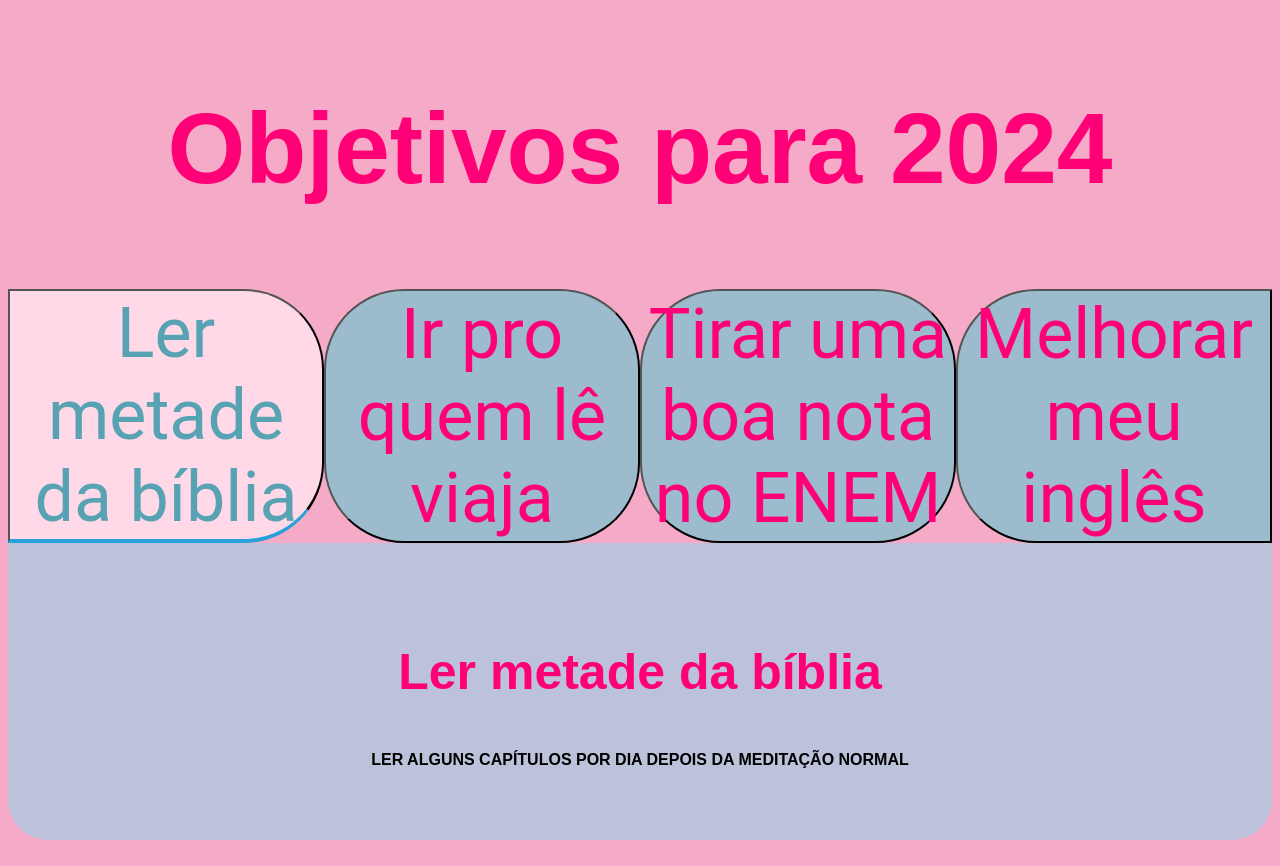
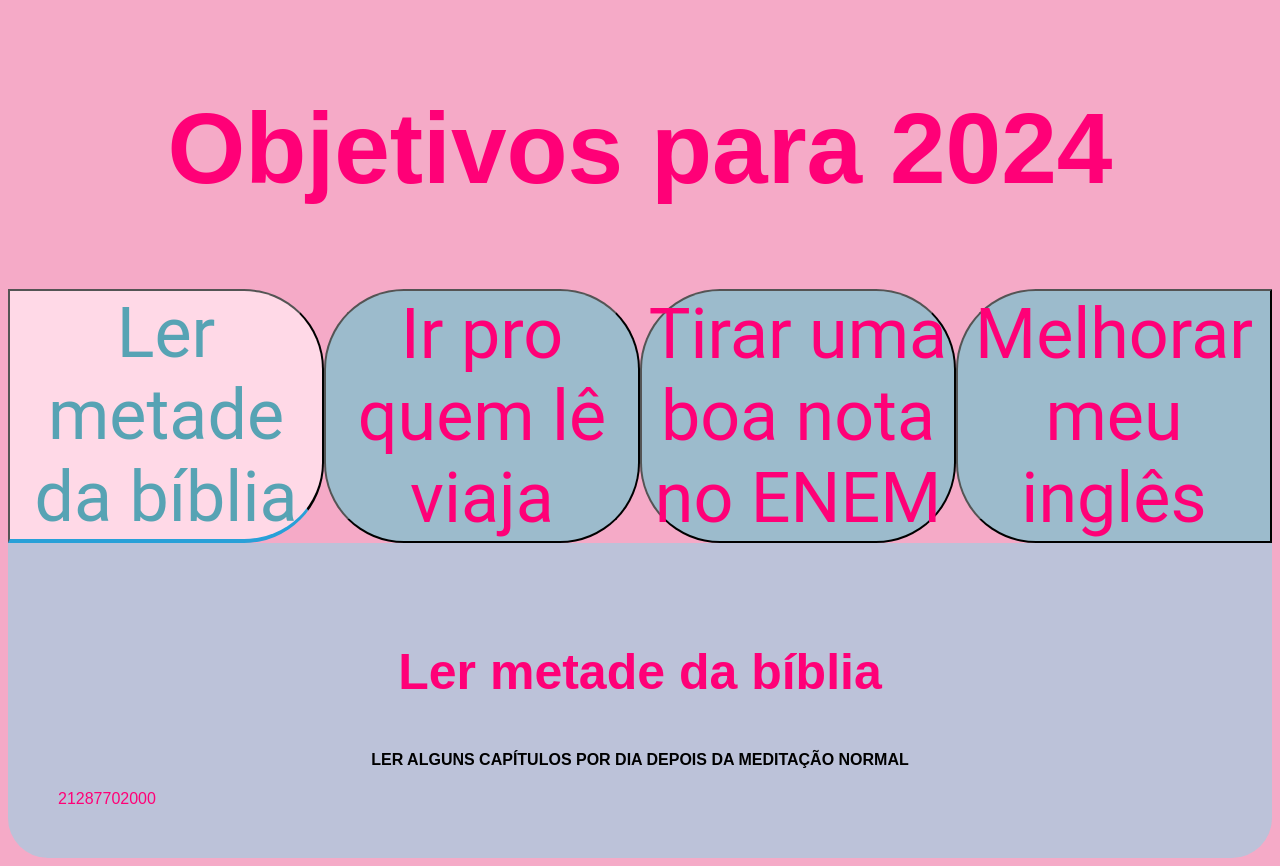
Before and after one commit to isadoratelles/Objetivos-2024, a plain HTML site: page objetivos 2024/index.html in a window 1280 px wide. Drawn offline with Linux system fonts and the light colour scheme; a web font is replaced by a local one.

Commit message:
Add files via upload

```diff
--- a/objetivos 2024/index.html
+++ b/objetivos 2024/index.html
@@ -21,21 +21,25 @@
             <div class="aba-conteudo ativo">
                 <h3 class="aba-conteudo-titulo-principal">Ler metade da bíblia</h3>
                 <h4 class="aba-conteudo-titulo-secundario">Ler alguns capítulos por dia depois da meditação normal</h4>
+                <div class="contador"></div>
             </div>
 
             <div class="aba-conteudo">
                 <h3 class="aba-conteudo-titulo-principal">Ir pro quem lê viaja</h3>
                 <h4 class="aba-conteudo-titulo-secundario">ler vários livros para não ficar com medo de não ir</h4>
+                <div class="contador"></div>
             </div>
 
             <div class="aba-conteudo">
                 <h3 class="aba-conteudo-titulo-principal">Tirar uma boa nota no ENEM</h3>
                 <h4 class="aba-conteudo-titulo-secundario">Estudar todos os dias, principalmente exatas e redação que é mais difícil</h4>
+                <div class="contador"></div>
             </div>
 
             <div class="aba-conteudo">
                 <h3 class="aba-conteudo-titulo-principal">Melhorar meu inglês</h3>
                 <h4 class="aba-conteudo-titulo-secundario">Estudar o material do curso, e assistir tudo em inglês</h4>
+                <div class="contador"></div>
             </div>
         </div>
         </div>
--- a/objetivos 2024/main.js
+++ b/objetivos 2024/main.js
@@ -1,5 +1,8 @@
 const botoes = document.querySelectorAll(".botao");
 const textos=document.querySelectorAll(".aba-conteudo");
+const contadores=document.querySelectorAll(".contador");
+const tempoObjetivo1=new Date("2024-12-31T23:59");
+const tempoAtual= new Date;
 //Declara quais elementos vão ser lidos. O script vai ler todos que tiverem a classe "botao".
 
 for(let i=0;i <botoes.length;i++){
@@ -15,3 +18,5 @@ for(let i=0;i <botoes.length;i++){
         //Adiciona a classe ativo só no botão clicado.
     }
 }
+
+contadores[0].textContent=tempoObjetivo1-tempoAtual;
```
